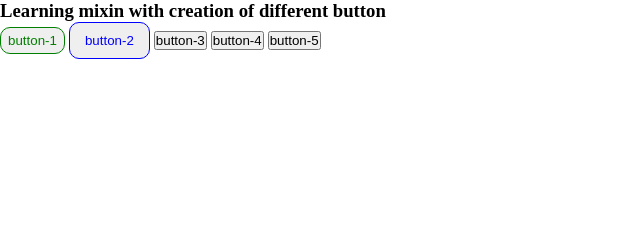
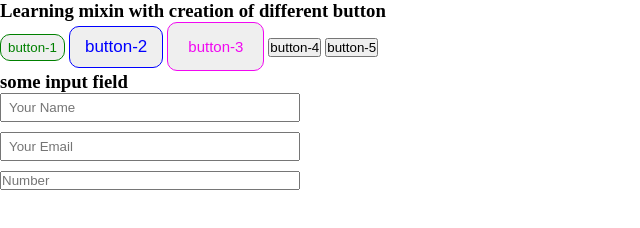
Before and after one commit to mkmasudrana806/CSS, a plain HTML site: page sass/mixin include/app/index.html in a window 1280 px wide. Shown: the whole page, without its empty margins (0-640 px from the left). Drawn offline with Linux system fonts and the light colour scheme.

Commit message:
@extend, if else condition

```diff
--- a/sass/mixin include/app/index.html
+++ b/sass/mixin include/app/index.html
@@ -15,5 +15,18 @@
       <button class="btn4">button-4</button>
       <button class="btn5">button-5</button>
     </div>
+    <h3>some input field</h3>
+    <div class="inputs">
+      <input
+        class="input1"
+        placeholder="Your Name"
+        type="text"
+        class="input1"
+      /><input placeholder="Your Email" class="input2" type="text" /><input
+        class="input3"
+        type="text"
+        placeholder="Number"
+      />
+    </div>
   </body>
 </html>
--- a/sass/mixin include/app/sass/main.scss
+++ b/sass/mixin include/app/sass/main.scss
@@ -1,15 +1,27 @@
-@mixin basic-btn() {
+// always @use use at top level
+@use "./partials/variables" as var;
+@import "./partials/variables";
+
+@mixin basic-btn {
   padding: 5px 7px;
   border: 1px solid green;
   border-radius: 10px;
   color: green;
 }
 
-@mixin custom-btn($color, $pad) {
+// provide default values and if else condition
+@mixin custom-btn($color: green, $pad: 15px 20px, $value: small) {
   padding: $pad;
   border: 1px solid $color;
   border-radius: 10px;
   color: $color;
+  @if $value == "large" {
+    font-size: 20px;
+  } @else if $value == "medium" {
+    font-size: 17px;
+  } @else {
+    font-size: 15px;
+  }
 }
 
 * {
@@ -23,5 +35,30 @@
 }
 
 .btn2 {
-  @include custom-btn(blue, 10px 15px);
+  @include custom-btn(blue, 10px 15px, medium);
 }
+
+.btn3 {
+  @include custom-btn(var.$secondary-color);
+}
+
+// input fields
+.input {
+  padding: 5px 7px;
+}
+.inputs {
+  display: flex;
+  flex-direction: column;
+  width: 300px;
+  row-gap: 10px;
+}
+
+// extend selector, this is called inheritance
+.input1 {
+  @extend .input;
+}
+
+.input2 {
+  @extend .input;
+  color: blue;
+}
--- a/sass/mixin include/app/sass/partials/_mixins.scss
+++ /dev/null
@@ -1,5 +0,0 @@
-@mixin basic-btns {
-  padding: 5px 7px;
-  border: none;
-  color: green;
-}
--- a/sass/mixin include/app/sass/partials/_variables.scss
+++ b/sass/mixin include/app/sass/partials/_variables.scss
@@ -1,2 +1,2 @@
 $primary-color: green;
-$secondary-color: green;
+$secondary-color: rgb(241, 8, 241);
```
Also changed, not shown: sass/mixin include/css/main.css, 1 other file.
